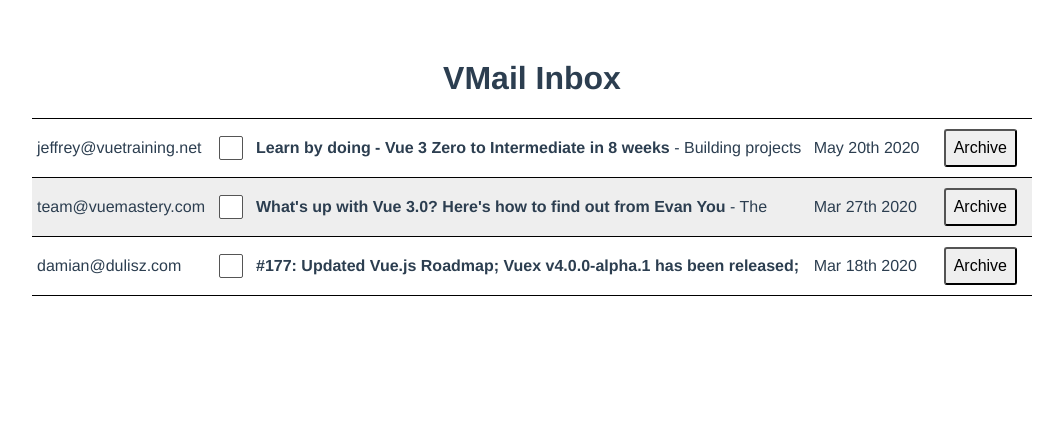
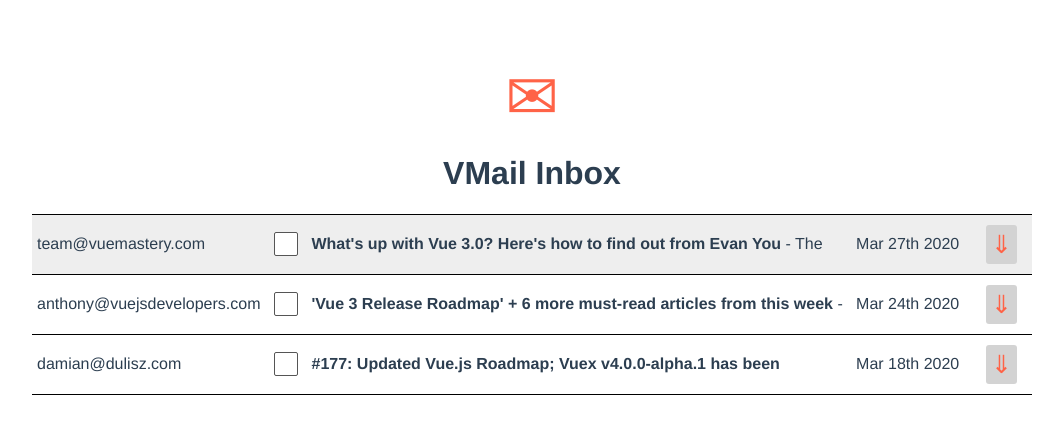
Before and after one commit to andreikurnosov/vue-mailbox, a Vue app: page / in a window 1280 px wide. Shown: the top 434 px of the page, without its empty margins (108-1171 px from the left). Built offline with nearby package versions, Linux system fonts and the light colour scheme; data requests are answered from the project's data file.

Commit message:
json-server and axios requests
updated readme to local server
read/archive email funcitons

```diff
--- a/db.json
+++ b/db.json
@@ -7,7 +7,7 @@
       "body": "The opening keynote of VueConf US this year was Evan You (the creator of Vue), giving his State of the Vuenion address. He walked us through the journey of getting Vue 3 from a prototype to a reality the past year. He also dove into Vue's overall growth in the community.",
       "sentAt": "2020-03-27T18:25:43.511Z",
       "archived": false,
-      "read": false
+      "read": true
     },
     {
       "id": 2,
@@ -15,8 +15,9 @@
       "subject": "Learn by doing - Vue 3 Zero to Intermediate in 8 weeks",
       "body": "Building projects is one of the most effective ways to learn - and _the_ most effective way _remember_ what you've learned - but it can be frustrating.\n\nThis 8-week course takes the pain out of 'learning by doing'.\n\nEach week we give you\n\n* a project that will grow your skills without overwhelming you\n* links to hand-picked resources, such as Vue Mastery videos, that share the knowledge you'll need for the project (no more useless rabbit holes)\n* answers to any and all questions you have while working\n* feedback on your completed code (so you're only learning good habits)\n\nOur instructors are standing by to answer your questions.\n\nReady to learn?",
       "sentAt": "2020-05-20T18:25:43.511Z",
-      "archived": false,
-      "read": false
+      "read": true,
+      "archive": false,
+      "archived": true
     },
     {
       "id": 3,
@@ -25,7 +26,7 @@
       "body": "First of all, lets congratulate Kia King Ishii on joining the Vue.js core team! 🎉 He has been doing an incredible job building vuex-orm and will now focus on working on the next versions of Vuex.\n\nSpeaking of which – Vuex v4.0.0-alpha.1 has just been released! This is the version of Vuex that will work with Vue 3.0 but keep the familiar API you know from the current version.",
       "sentAt": "2020-03-18T18:25:43.511Z",
       "archived": false,
-      "read": true
+      "read": false
     },
     {
       "id": 4,
@@ -33,8 +34,8 @@
       "subject": "'Vue 3 Release Roadmap' + 6 more must-read articles from this week",
       "body": "Newsletter Issue #161",
       "sentAt": "2020-03-24T18:25:43.511Z",
-      "archived": true,
-      "read": true
+      "archived": false,
+      "read": false
     }
   ]
 }
--- a/src/App.vue
+++ b/src/App.vue
@@ -1,88 +1,27 @@
 <template>
-  <h1>VMail Inbox</h1>
-  <table class="mail-table">
-    <tbody>
-      <tr
-        v-for="email in unarchivedEmails"
-        :key="email.id"
-        :class="['clickable', email.read ? 'read' : '']"
-      >
-        <td>{{ email.from }}</td>
-        <td>
-          <input type="checkbox" />
-        </td>
-        <td>
-          <p>
-            <strong>{{ email.subject }}</strong> - {{ email.body }}
-          </p>
-        </td>
-        <td class="date">{{ format(new Date(email.sentAt), 'MMM do yyyy') }}</td>
-        <td><button @click="email.archived = true">Archive</button></td>
-      </tr>
-    </tbody>
-  </table>
+  <div class="logo">
+    ✉
+  </div>
+  <h1>
+    VMail Inbox
+  </h1>
+  <Suspense>
+    <template #default>
+      <mail-table />
+    </template>
+    <template #fallback>
+      Loading ☹...
+    </template>
+  </Suspense>
 </template>
 
 <script>
-import { format } from 'date-fns'
+import MailTable from './components/MailTable.vue'
+
 export default {
   name: 'App',
-  data() {
-    return {
-      format,
-      emails: [
-        {
-          id: 1,
-          from: 'team@vuemastery.com',
-          subject: "What's up with Vue 3.0? Here's how to find out from Evan You",
-          body:
-            "The opening keynote of VueConf US this year was Evan You (the creator of Vue), giving his State of the Vuenion address. He walked us through the journey of getting Vue 3 from a prototype to a reality the past year. He also dove into Vue's overall growth in the community.",
-          sentAt: '2020-03-27T18:25:43.511Z',
-          archived: false,
-          read: true
-        },
-        {
-          id: 2,
-          from: 'jeffrey@vuetraining.net',
-          subject: 'Learn by doing - Vue 3 Zero to Intermediate in 8 weeks',
-          body:
-            "Building projects is one of the most effective ways to learn - and _the_ most effective way _remember_ what you've learned - but it can be frustrating.\n\nThis 8-week course takes the pain out of 'learning by doing'.\n\nEach week we give you\n\n* a project that will grow your skills without overwhelming you\n* links to hand-picked resources, such as Vue Mastery videos, that share the knowledge you'll need for the project (no more useless rabbit holes)\n* answers to any and all questions you have while working\n* feedback on your completed code (so you're only learning good habits)\n\nOur instructors are standing by to answer your questions.\n\nReady to learn?",
-          sentAt: '2020-05-20T18:25:43.511Z',
-          archived: false,
-          read: false
-        },
-        {
-          id: 3,
-          from: 'damian@dulisz.com',
-          subject:
-            '#177: Updated Vue.js Roadmap; Vuex v4.0.0-alpha.1 has been released; Kia King Ishii join the core team; Nuxt v2.12 released; Videos from Vue.js Amsterdam 2020 are here!',
-          body:
-            'First of all, lets congratulate Kia King Ishii on joining the Vue.js core team! 🎉 He has been doing an incredible job building vuex-orm and will now focus on working on the next versions of Vuex.\n\nSpeaking of which – Vuex v4.0.0-alpha.1 has just been released! This is the version of Vuex that will work with Vue 3.0 but keep the familiar API you know from the current version.',
-          sentAt: '2020-03-18T18:25:43.511Z',
-          archived: false,
-          read: false
-        },
-        {
-          id: 4,
-          from: 'anthony@vuejsdevelopers.com',
-          subject: "'Vue 3 Release Roadmap' + 6 more must-read articles from this week",
-          body: 'Newsletter Issue #161',
-          sentAt: '2020-03-24T18:25:43.511Z',
-          archived: true,
-          read: false
-        }
-      ]
-    }
-  },
-  computed: {
-    sortedEmails() {
-      return this.emails.sort((e1, e2) => {
-        return e1.sentAt < e2.sentAt ? 1 : -1
-      })
-    },
-    unarchivedEmails() {
-      return this.sortedEmails.filter(e => !e.archived)
-    }
+  components: {
+    MailTable
   }
 }
 </script>
@@ -95,6 +34,11 @@
   text-align: center;
   color: #2c3e50;
   margin-top: 60px;
+}
+.logo {
+  font-size: 4rem;
+  color: tomato;
+
 }
 
 /* Global Styles */
--- /dev/null
+++ b/src/components/MailTable.vue
@@ -0,0 +1,76 @@
+<template>
+  <table class="mail-table">
+    <tbody>
+      <tr
+        v-for="email in unarchivedEmails"
+        :key="email.id"
+        :class="['clickable', email.read ? 'read' : '']"
+        @click="readEmail(email)"
+      >
+        <td>{{ email.from }}</td>
+        <td>
+          <input type="checkbox" />
+        </td>
+        <td>
+          <p>
+            <strong>{{ email.subject }}</strong> - {{ email.body }}
+          </p>
+        </td>
+        <td class="date">{{ format(new Date(email.sentAt), 'MMM do yyyy') }}</td>
+        <td><button @click="archiveEmail(email)" class="btn--archive">&#8659;</button></td>
+      </tr>
+    </tbody>
+  </table>
+</template>
+
+<script>
+import { format } from 'date-fns'
+import axios from 'axios'
+
+export default {
+  async setup() {
+    let { data } = await axios.get('http://localhost:3000/emails')
+    let emails = data
+
+    function readEmail(email) {
+      email.read = true
+      updateEmail(email)
+    }
+
+    function archiveEmail(email) {
+      email.archived = true
+      updateEmail(email)
+    }
+
+    function updateEmail(email) {
+      axios.put(`http://localhost:3000/emails/${email.id}`, email)
+    }
+
+    return {
+      readEmail,
+      archiveEmail,
+      format,
+      emails
+    }
+  },
+  computed: {
+    sortedEmails() {
+      return this.emails.sort((e1, e2) => {
+        return e1.sentAt < e2.sentAt ? 1 : -1
+      })
+    },
+    unarchivedEmails() {
+      return this.sortedEmails.filter(e => !e.archived)
+    }
+  }
+}
+</script>
+<style scoped>
+.btn--archive {
+  border: 0;
+  color: tomato;
+  font-size: 25px;
+  background: lightgrey;
+  padding: 5px;
+}
+</style>
```
Also changed, not shown: 1 other file (tests, documents, lock files or other folders).
